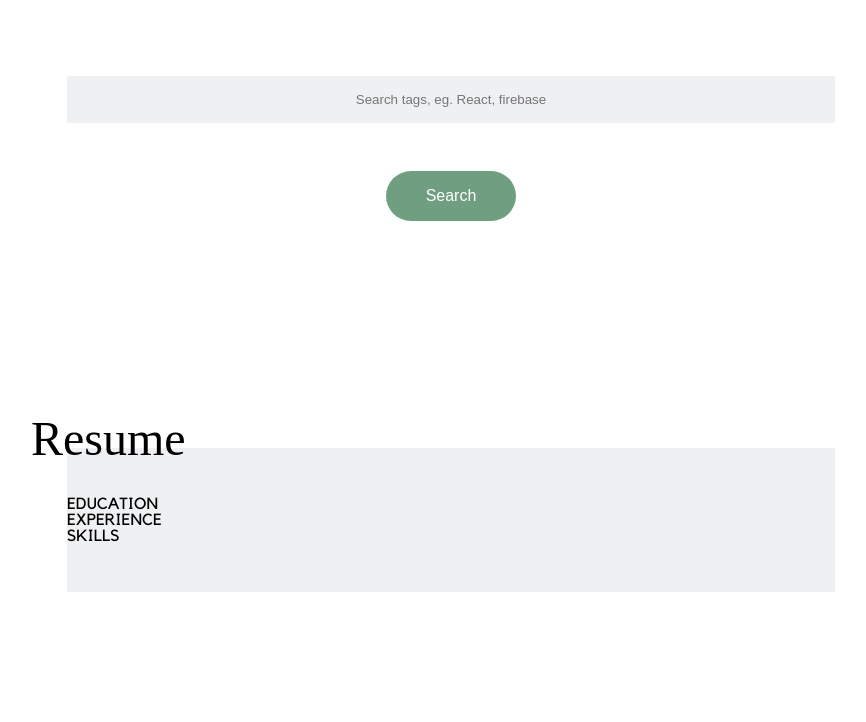
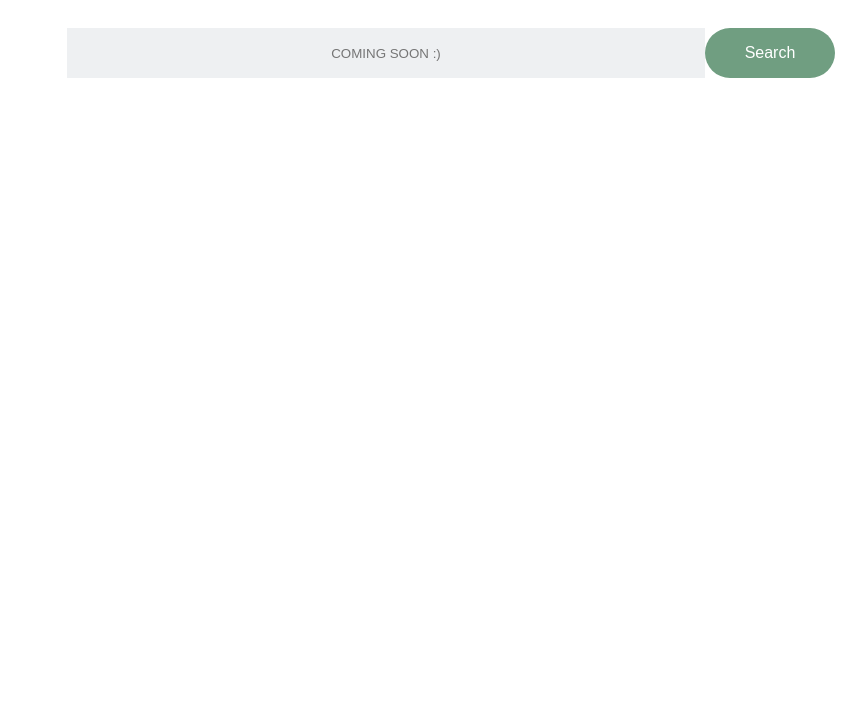
Before and after one commit to AprilPolubiec/AprilPolubiec.github.io, a Jekyll site: the page built from index.html, in a window 1280 px wide. Shown: the part 2100-2822 px from the top of the page, without its empty margins (189-1055 px from the left). Built offline with Jekyll 4.4.1, drawn with Linux system fonts in a browser that asks for light colours; nearby versions of some CDN libraries; some web fonts are replaced; after the commit the page ends 2290 px from its top, so only the background shows below that; some of the changed lines change nothing that is shown.

Commit message:
remove stuff thats WIP

```diff
--- a/css/main.css
+++ b/css/main.css
@@ -37,9 +37,18 @@ body {
   font-family: 'Open Sans', 'sans-serif';
 }
 
+body {
+  padding-bottom: 7rem;
+}
+
 button {
   outline: none;
   border: none;
+  cursor: pointer;
+}
+
+button:disabled {
+  cursor: not-allowed;
 }
 
 a {
@@ -96,6 +105,7 @@ img.accent {
   display: flex;
   align-items: center;
   justify-content: center;
+  transition: all 1s ease-in-out;
 }
 
 #hero-text {
@@ -212,13 +222,18 @@ img.accent {
   }
 }
 
+.search {
+  display: flex;
+  position: relative;
+}
+
 #searchbar {
   padding: 1rem 0;
   border: none;
   background: var(--grey);
   text-align: center;
-  margin: 3rem auto;
   outline: none;
+  flex-grow: 1;
 }
 
 .section button {
@@ -228,6 +243,17 @@ img.accent {
   width: 130px;
   color: #fff;
   font-size: 1rem;
+  align-self: center;
+}
+
+#tags {
+  overflow: scroll;
+  height: 132px;
+  top: 45px;
+  position: absolute;
+  background: var(--grey);
+  width: 100%;
+  visibility: hidden;
 }
 
 /* END PROJECT GALLERY */
--- a/index.html
+++ b/index.html
@@ -25,17 +25,19 @@ title: April Polubiec Portfolio
   <div id="project-gallery">
     <h2 class="fancy">Project Gallery</h2>
   </div>
-  <input id='searchbar' type='text' placeholder="Search tags, eg. React, firebase"></input>
-  <button type='button'>Search</button>
-</div>
-<div class="section">
-  <div id='resume'>
-    <h2 class='fancy'>Resume</h2>
-    <div id='education'><h4>EDUCATION</h4></div>
-    <div id='experience'><h4>EXPERIENCE</h4></div>
-    <div id='skills'><h4>SKILLS</h4></div>
+  <div class="search">
+    <input id="searchbar" type="text" placeholder="COMING SOON :)" />
+    <button type="button" disabled>Search</button>
   </div>
 </div>
+<!-- <div class="section">
+  <div id="resume">
+    <h2 class="fancy">Resume</h2>
+    <div id="education"><h4>EDUCATION</h4></div>
+    <div id="experience"><h4>EXPERIENCE</h4></div>
+    <div id="skills"><h4>SKILLS</h4></div>
+  </div>
+</div> -->
 
 <!-- <li>HTML</li>
     <li>css</li>
--- a/js/main.js
+++ b/js/main.js
@@ -1,37 +1,80 @@
 $(document).ready(function () {
-  //Create projects
+  //Nifty functions
+  /**
+   * Capitalizes first letters of words in string.
+   * @param {string} str String to be modified
+   * @param {boolean=false} lower Whether all other letters should be lowercased
+   * @return {string}
+   * @usage
+   *   capitalize('fix this string');     // -> 'Fix This String'
+   *   capitalize('javaSCrIPT');          // -> 'JavaSCrIPT'
+   *   capitalize('javaSCrIPT', true);    // -> 'Javascript'
+   */
+  const capitalize = (str, lower = false) =>
+    (lower ? str.toLowerCase() : str).replace(/(?:^|\s|["'([{])+\S/g, (match) =>
+      match.toUpperCase()
+    )
+
+  //Event listeners
+  $(document).on('scroll', function () {
+    if ($(document).scrollTop() > 0) {
+      $('#hero').css('height', '35vh')
+    } else {
+      $('#hero').css('height', '100vh')
+    }
+  })
+
+  //Create projects object
   var projects = {
     blog: {
       title: 'Travel Blog',
       url: 'https://nola-for-days.herokuapp.com',
+      tags: ['javascript', 'html', 'heroku', 'jquery', 'css'],
     },
     asciiart: {
       title: 'ASCII Art',
       url: 'https://github.com/AprilPolubiec/asciiart',
+      tags: ['ruby', 'minimagick'],
     },
     marbl: {
       title: 'Marbl Furniture',
       url: 'https://marbl-furniture.firebaseapp.com/',
+      tags: [
+        'firebase',
+        'react',
+        'firestore',
+        'stripe',
+        'cloud-functions',
+        'npm',
+        'sweetalert',
+        'react-router',
+        'cloud-storage',
+        'css',
+      ],
     },
     gameoflife: {
       title: 'Game of Life',
       url: 'https://github.com/AprilPolubiec/GameOfLife',
+      tags: ['ruby', 'tests'],
     },
     paddleball: {
       title: 'Paddle Ball Game',
       url: 'https://github.com/AprilPolubiec/PaddleBallGame',
+      tags: ['python', 'tkinter'],
     },
     tictactoe: {
       title: 'Tic Tac Toe',
       url: 'https://github.com/AprilPolubiec/AITicTacToe',
+      tags: ['cmake', 'c++'],
     },
   }
+
+  //Fill projects gallery
   var projectContainer = $('#project-gallery')
   let i = 0
   var column
   var row = $(`<div class='row'></div>`)
   Object.entries(projects).forEach(function renderProject([project, details]) {
-    console.log(i)
     if (i % 4 === 0) {
       //start new column
       column = $(`<div class='column'></div>`)
@@ -46,66 +89,107 @@ $(document).ready(function () {
     i += 1
   })
 
-  //Create skills/resume
-  var resumeContainer = $('#resume-container')
-  var skills = {
-    languages: [
-      { name: 'HTML', rating: 10 },
-      { name: 'CSS', rating: 8 },
-      { name: 'Javascript', rating: 10 },
-      { name: 'Node.js', rating: 9 },
-      { name: 'C++', rating: 8 },
-      { name: 'Python', rating: 8 },
-      { name: 'Ruby', rating: 5 },
-      { name: 'CMake', rating: 5 },
-      { name: 'Markdown', rating: 10 },
-      { name: 'YAML', rating: 9 },
-      { name: 'JSON', rating: 10 },
-    ],
-    frameworks: [
-      { name: 'jQuery', rating: 8 },
-      { name: 'React', rating: 10 },
-      { name: 'React Native', rating: 5 },
-      { name: 'Bootstrap', rating: 5 },
-      { name: 'A-Frame', rating: 2 },
-    ],
-    toolsAndServices: [
-      { name: 'AWS', rating: 8 },
-      { name: 'Cloud Firestore', rating: 9 },
-      { name: 'Cloud Storage', rating: 9 },
-      { name: 'Firebase Hosting', rating: 9 },
-      { name: 'Heroku', rating: 3 },
-      { name: 'AWS', rating: 8 },
-      { name: 'Travis CI', rating: 8 },
-      { name: 'Stripe', rating: 9 },
-      { name: 'CMake', rating: 6 },
-      { name: 'XCode', rating: 8 },
-      { name: 'SendGrid', rating: 5 },
-    ],
-    sdkApis: [
-      { name: 'Firebase', rating: 10 },
-      { name: 'boto3', rating: 8 },
-      { name: 'Stripe API', rating: 9 },
-      { name: 'Slack', rating: 2 },
-    ],
-  }
+  // //Set autofill options in searchbar
+  // var dropdownEl = $(`<div id="tags"></div>`)
+  // var tags = []
+  // Object.values(projects).forEach(function (value) {
+  //   value.tags.forEach(function (tag) {
+  //     if (!tags.includes(tag)) {
+  //       tags.push(tag)
+  //       var prettyTag = capitalize(tag.replace('-', ' '))
+  //       dropdownEl.append($(`<div id=${tag}>${prettyTag}</div>`))
+  //     }
+  //   })
+  // })
 
-  var skillTitles = {
-    languages: 'Languages',
-    frameworks: 'Frameworks',
-    toolsAndServices: 'Tools & Services',
-    sdkApis: 'SDKs/APIs',
-  }
+  // $('#searchbar').after(dropdownEl)
 
-  Object.entries(skills).forEach(function renderSkills([key, value]) {
-    var skillSection = $('<div></div>').addClass('skill-section')
-    var titleEl = $(`<h2>${skillTitles[key]}</h2>`)
-    var listEl = $(`<div></div>`).addClass('list')
-    var listItems = value.map(function (item) {
-      return $(`<div>${item.name}</div>`)
-    })
-    listEl.append(listItems)
-    skillSection.append(titleEl, listEl)
-    resumeContainer.append(skillSection)
-  })
+  // //Show the tags when searchbar is clicked
+  // $('#searchbar').click(function () {
+  //   $('#tags').css('visibility', 'visible')
+  // })
+
+  // $('#searchbar').blur(function () {
+  //   $('#tags').css('visibility', 'hidden')
+  // })
+
+  // //Filter tags based on text
+  // var matches
+  // $('#searchbar').change(function (e) {
+  //   if (e.target.value != '') {
+  //     tags.forEach(function (tag) {
+  //       if (tag.startsWith(e.target.value)) {
+  //         matches.push(tag)
+  //       }
+  //     })
+  //     matches.forEach(function (tag) {
+  //       var prettyTag = capitalize(tag.replace('-', ' '))
+  //       dropdownEl.append($(`<div id=${tag}>${prettyTag}</div>`))
+  //     })
+  //   }
+  // })
+
+  // //Create skills/resume object
+  // var resumeContainer = $('#resume-container')
+  // var skills = {
+  //   languages: [
+  //     { name: 'HTML', rating: 10 },
+  //     { name: 'CSS', rating: 8 },
+  //     { name: 'Javascript', rating: 10 },
+  //     { name: 'Node.js', rating: 9 },
+  //     { name: 'C++', rating: 8 },
+  //     { name: 'Python', rating: 8 },
+  //     { name: 'Ruby', rating: 5 },
+  //     { name: 'CMake', rating: 5 },
+  //     { name: 'Markdown', rating: 10 },
+  //     { name: 'YAML', rating: 9 },
+  //     { name: 'JSON', rating: 10 },
+  //   ],
+  //   frameworks: [
+  //     { name: 'jQuery', rating: 8 },
+  //     { name: 'React', rating: 10 },
+  //     { name: 'React Native', rating: 5 },
+  //     { name: 'Bootstrap', rating: 5 },
+  //     { name: 'A-Frame', rating: 2 },
+  //   ],
+  //   toolsAndServices: [
+  //     { name: 'AWS', rating: 8 },
+  //     { name: 'Cloud Firestore', rating: 9 },
+  //     { name: 'Cloud Storage', rating: 9 },
+  //     { name: 'Firebase Hosting', rating: 9 },
+  //     { name: 'Heroku', rating: 3 },
+  //     { name: 'AWS', rating: 8 },
+  //     { name: 'Travis CI', rating: 8 },
+  //     { name: 'Stripe', rating: 9 },
+  //     { name: 'CMake', rating: 6 },
+  //     { name: 'XCode', rating: 8 },
+  //     { name: 'SendGrid', rating: 5 },
+  //   ],
+  //   sdkApis: [
+  //     { name: 'Firebase', rating: 10 },
+  //     { name: 'boto3', rating: 8 },
+  //     { name: 'Stripe API', rating: 9 },
+  //     { name: 'Slack', rating: 2 },
+  //   ],
+  // }
+
+  // var skillTitles = {
+  //   languages: 'Languages',
+  //   frameworks: 'Frameworks',
+  //   toolsAndServices: 'Tools & Services',
+  //   sdkApis: 'SDKs/APIs',
+  // }
+
+  // //Fill resume
+  // Object.entries(skills).forEach(function renderSkills([key, value]) {
+  //   var skillSection = $('<div></div>').addClass('skill-section')
+  //   var titleEl = $(`<h2>${skillTitles[key]}</h2>`)
+  //   var listEl = $(`<div></div>`).addClass('list')
+  //   var listItems = value.map(function (item) {
+  //     return $(`<div>${item.name}</div>`)
+  //   })
+  //   listEl.append(listItems)
+  //   skillSection.append(titleEl, listEl)
+  //   resumeContainer.append(skillSection)
+  // })
 })
```
